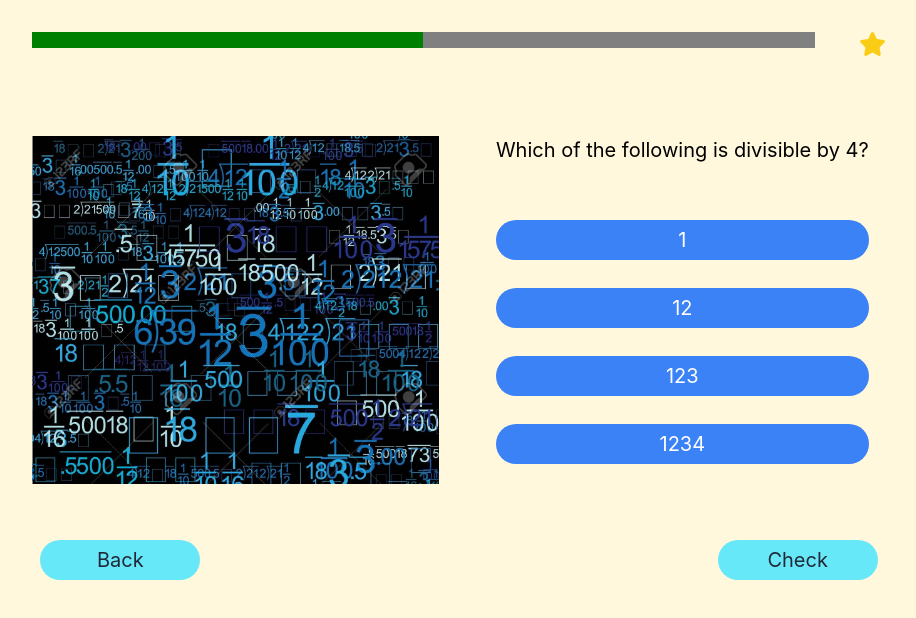
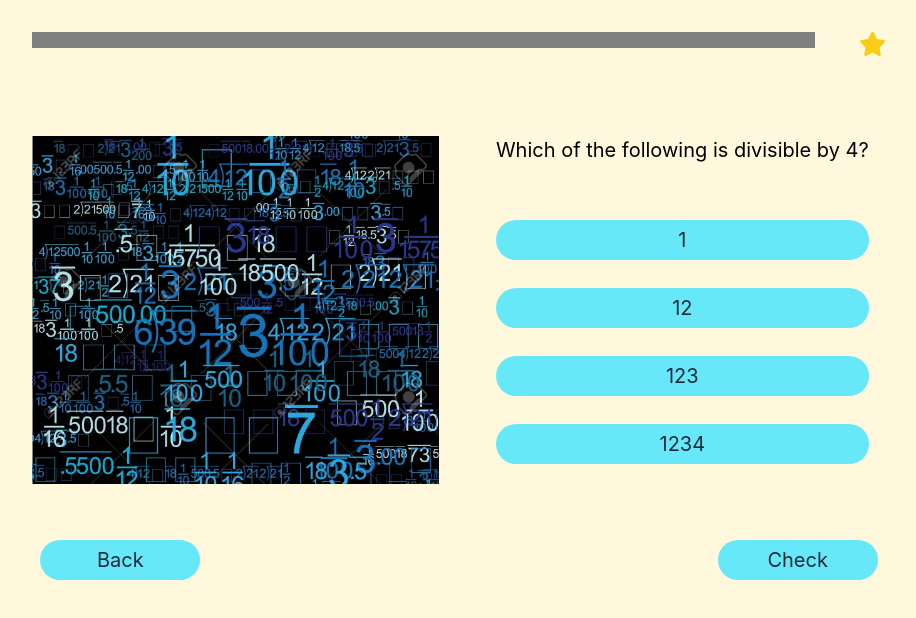
Before and after one commit to webimpactuw/team-passport, a React (Create React App) app in the folder app/: page /quiz in a window 1280 px wide. Shown: the top 618 px of the page, without its empty margins (181-1097 px from the left). Built offline with nearby package versions, Linux system fonts and the light colour scheme.

Commit message:
functional buttons

```diff
--- a/app/src/components/Button.js
+++ b/app/src/components/Button.js
@@ -1,8 +1,8 @@
 import { FontAwesomeIcon } from "@fortawesome/react-fontawesome";
 
-export function BasicButton({children, style}) {
+export function BasicButton({children, style, onClick}) {
     return (
-        <button className={`text-gray-800 rounded-3xl ${style}`}>
+        <button className={`text-gray-800 rounded-3xl ${style}`} onClick={onClick}>
             {children}
         </button>
     )
@@ -16,9 +16,9 @@ export function IconButton({icon}) {
     )
 }
 
-export function TextButton({option, style}) {
+export function TextButton({option, style, onClick}) {
     return (
-        <BasicButton style={`h-10 m-2 text-xl ${style}`}>
+        <BasicButton style={`h-10 m-2 text-xl ${style}`} onClick={onClick}>
             {option}
         </BasicButton>
     )
--- a/app/src/components/Quizboard.js
+++ b/app/src/components/Quizboard.js
@@ -1,15 +1,15 @@
 import { TextButton } from "./Button"
 import { CenterContainer } from "./Container"
 
-export function QuizBoard({question, option1, option2, option3, option4}) {
+export function QuizBoard({question, options, optionClick}) {
+
     return (
         <CenterContainer style={`text-xl`}>
             {question}
             <CenterContainer style={`w-full`}>
-                <TextButton option = {option1} style = {`w-full bg-blue-500 text-white`}/>
-                <TextButton option = {option2} style = {`w-full bg-blue-500 text-white`}/>
-                <TextButton option = {option3} style = {`w-full bg-blue-500 text-white`}/>
-                <TextButton option = {option4} style = {`w-full bg-blue-500 text-white`}/>
+                {options.map((option) => (
+                    <TextButton option={option} onClick={() => optionClick(option)} style={`w-full bg-blue-500 text-white`}/>
+                ))}
             </CenterContainer>
         </CenterContainer>
     )
--- a/app/src/pages/QuizzesPage.js
+++ b/app/src/pages/QuizzesPage.js
@@ -2,27 +2,76 @@ import { TextButton } from "../components/Button"
 import { CenterContainer } from "../components/Container"
 import { FontAwesomeIcon } from "@fortawesome/react-fontawesome"
 import { faStar } from "@fortawesome/free-solid-svg-icons"
-import { QuizBoard } from "../components/Quizboard"
 import logo from "../math.jpg"
+import { useState } from "react"
+
+const quizData = [
+    {
+        question: "Which of the following is divisible by 4?",
+        options: ["1", "12", "123", "1234"],
+        answer: "12",
+        img: logo
+    },
+    {
+        question: "Which of the following is divisible by 4?",
+        options: ["1234", "123", "12", "1"],
+        answer: "12",
+        img: logo
+    },
+    {
+        question: "Which of the following is divisible by 4?",
+        options: ["1", "12", "123", "1234"],
+        answer: "12",
+        img: logo
+    }
+]
 
 export default function QuizzesPage() {
+    const [progress, setProgress] = useState(0);
+    const [answer, setAnswer] = useState("");
+    const [tries, setTries] = useState(0);
+
+    const optionClick = (option) => {
+        setAnswer(option);
+    }
+
+    const backClick = (option) => {
+        if (progress > 0) {
+            setProgress(progress - 1);
+            setAnswer("");
+        }
+    }
+
+    const checkClick = () => {
+        setTries(tries + 1);
+        if (answer === quizData[progress].answer) {
+            if (progress < quizData.length - 1) {
+                setProgress(progress + 1);
+                setAnswer("");
+            }
+        }
+    }
+
     return (
         <CenterContainer>
             <div className = "w-2/3 m-8 flex justify-between">
-                <progress value = {0.5} className="w-11/12"/>
+                <progress value = {progress / quizData.length} className="w-11/12"/>
                 <FontAwesomeIcon icon = {faStar} className="text-yellow-400 fa-xl"/>
             </div>
             <CenterContainer style={`grid-cols-2 w-2/3 h-3/5 m-12 gap-10`}>
-                <img src={logo} alt="Logo"/>
-                <QuizBoard question={`Which of the following is divisible by 4?`}
-                    option1={`1`}
-                    option2={`12`}
-                    option3={`123`}
-                    option4={`1234`} />
+                <img src={quizData[progress].img} alt=""/>
+                <CenterContainer style={`text-xl`}>
+                    {quizData[progress].question}
+                    <CenterContainer style={`w-full`}>
+                        {quizData[progress].options.map((option) => (
+                            <TextButton option={option} onClick={() => optionClick(option)} style={answer === option ? `w-full bg-blue-500 text-white` : `w-full bg-cyan-300`}/>
+                        ))}
+                    </CenterContainer>
+                </CenterContainer>
             </CenterContainer>
             <div className = "w-2/3 flex justify-between">
-                <TextButton option = "Back" style = {`w-40 bg-cyan-300`}/>
-                <TextButton option = "Check" style = {`w-40 bg-cyan-300`}/>
+                <TextButton option = "Back" onClick={backClick} style = {`w-40 bg-cyan-300`}/>
+                <TextButton option = "Check" onClick={checkClick} style = {`w-40 bg-cyan-300`}/>
             </div>
         </CenterContainer>
     )
```
